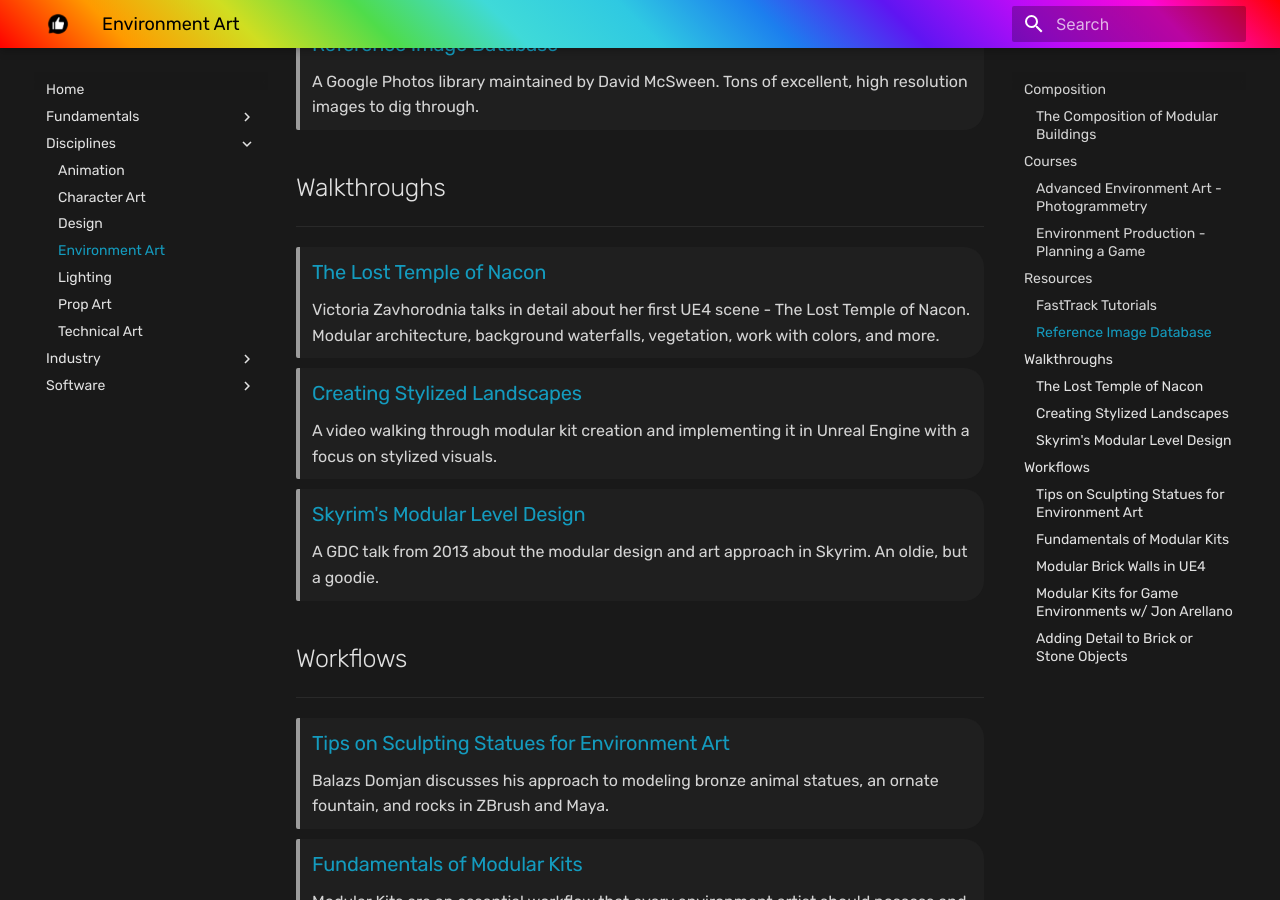
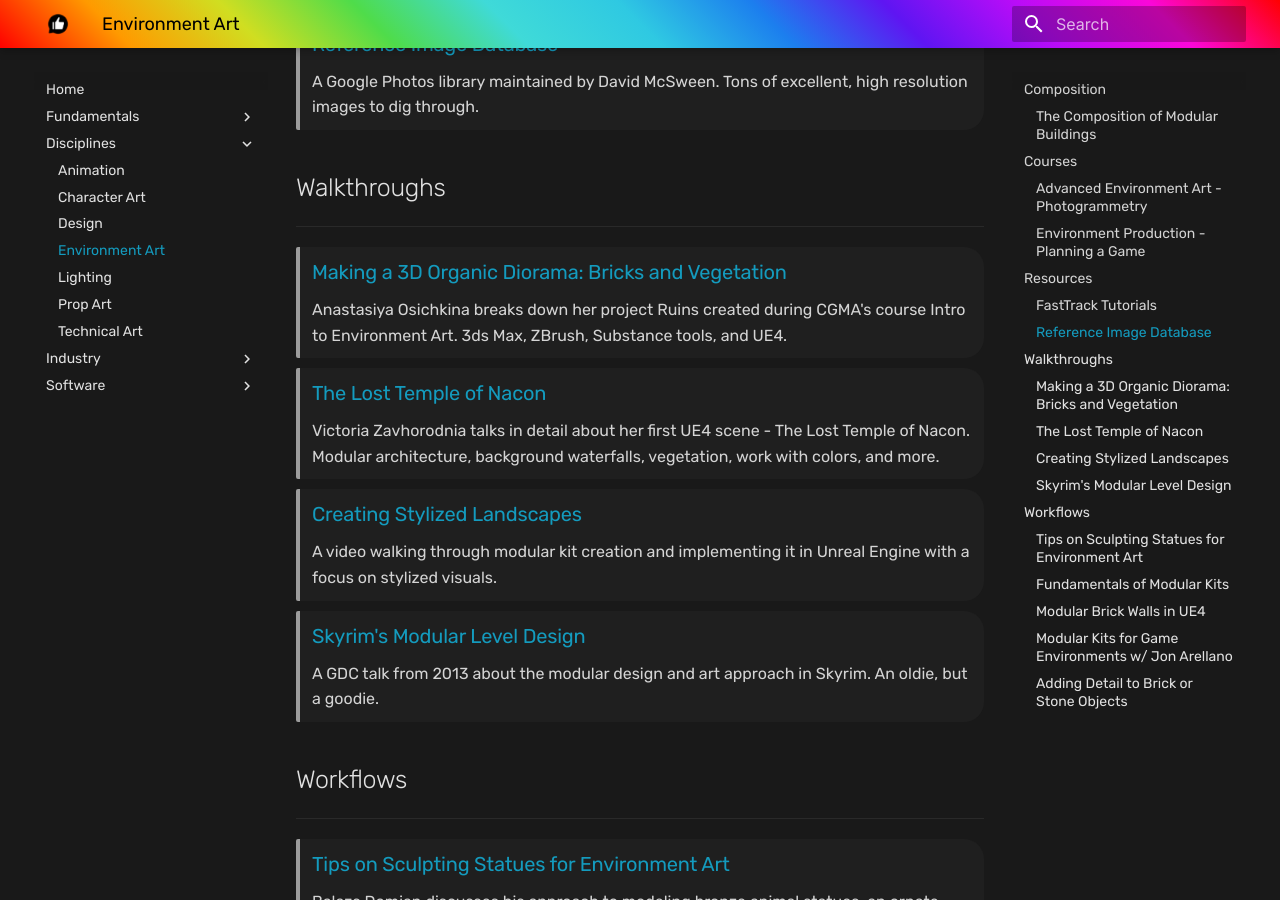
Before and after one commit to Zalek4/Friendly-Feedback-Knowledge-Base, an MkDocs documentation site: the page built from docs/disciplines/environment_art.md, in a window 1280 px wide and 900 px high, scrolled down 952 px. Built offline with MkDocs 1.6.1 and Material for MkDocs 9.7.7, drawn with Linux system fonts in a browser that asks for light colours.

```diff
--- a/docs/disciplines/environment_art.md
+++ b/docs/disciplines/environment_art.md
@@ -35,6 +35,11 @@ A Google Photos library maintained by David McSween. Tons of excellent, high res
 
 ## Walkthroughs
 ___
+
+> ### [Making a 3D Organic Diorama: Bricks and Vegetation](https://80.lv/articles/making-a-3d-organic-diorama-bricks-and-vegetation/)
+Anastasiya Osichkina breaks down her project Ruins created during CGMA's course Intro to Environment Art. 3ds Max, ZBrush, Substance tools, and UE4.
+<!-- -->
+
 
 > ### [The Lost Temple of Nacon](https://80.lv/articles/the-lost-temple-of-nacon-building-a-modular-environment-in-ue4/)
 Victoria Zavhorodnia talks in detail about her first UE4 scene - The Lost Temple of Nacon. Modular architecture, background waterfalls, vegetation, work with colors, and more.
```
Also changed, not shown: docs/index.md (+1 -1 lines), docs/software/substance_3d_designer.md (+5 -0 lines), resources_official.json (+12 -0 lines).
